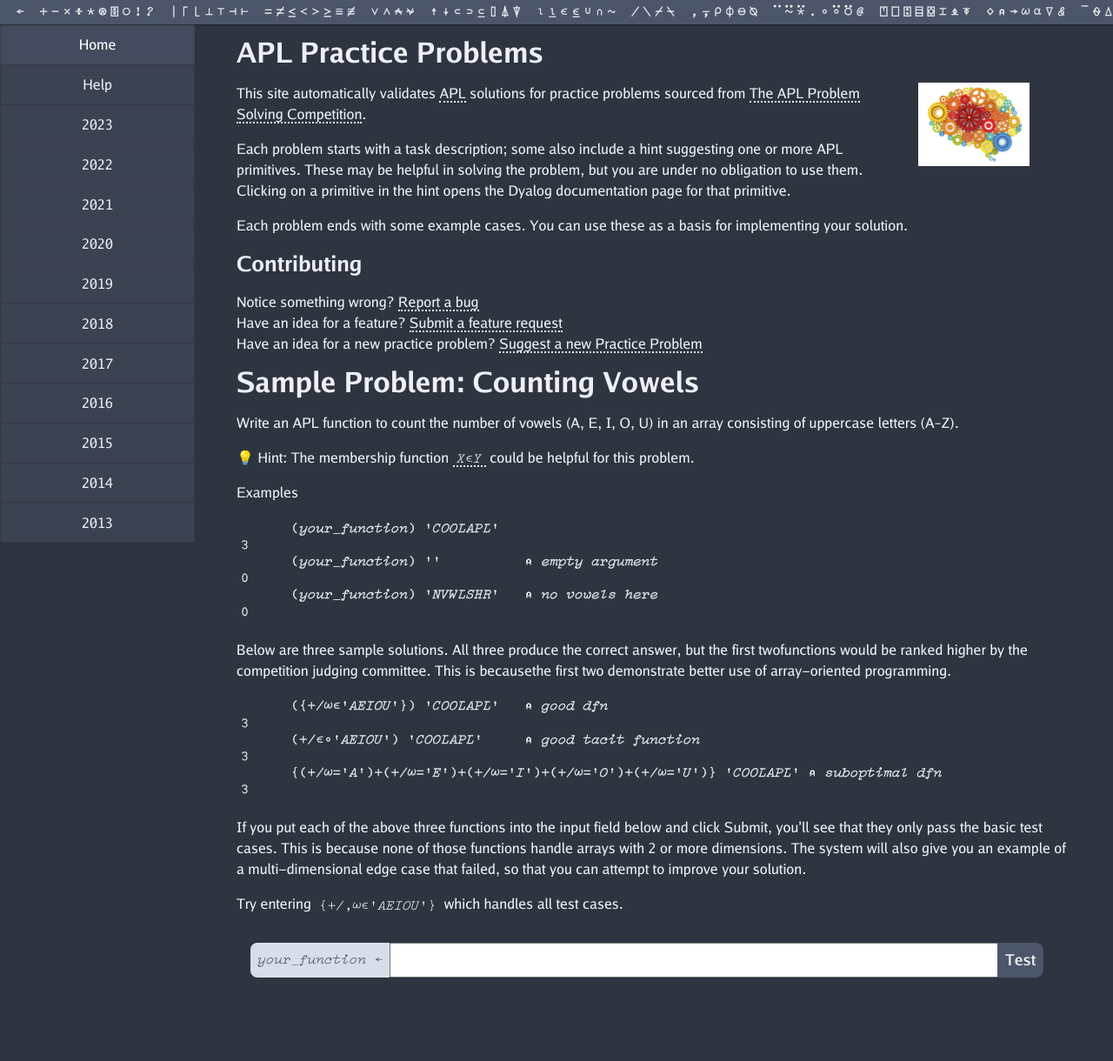
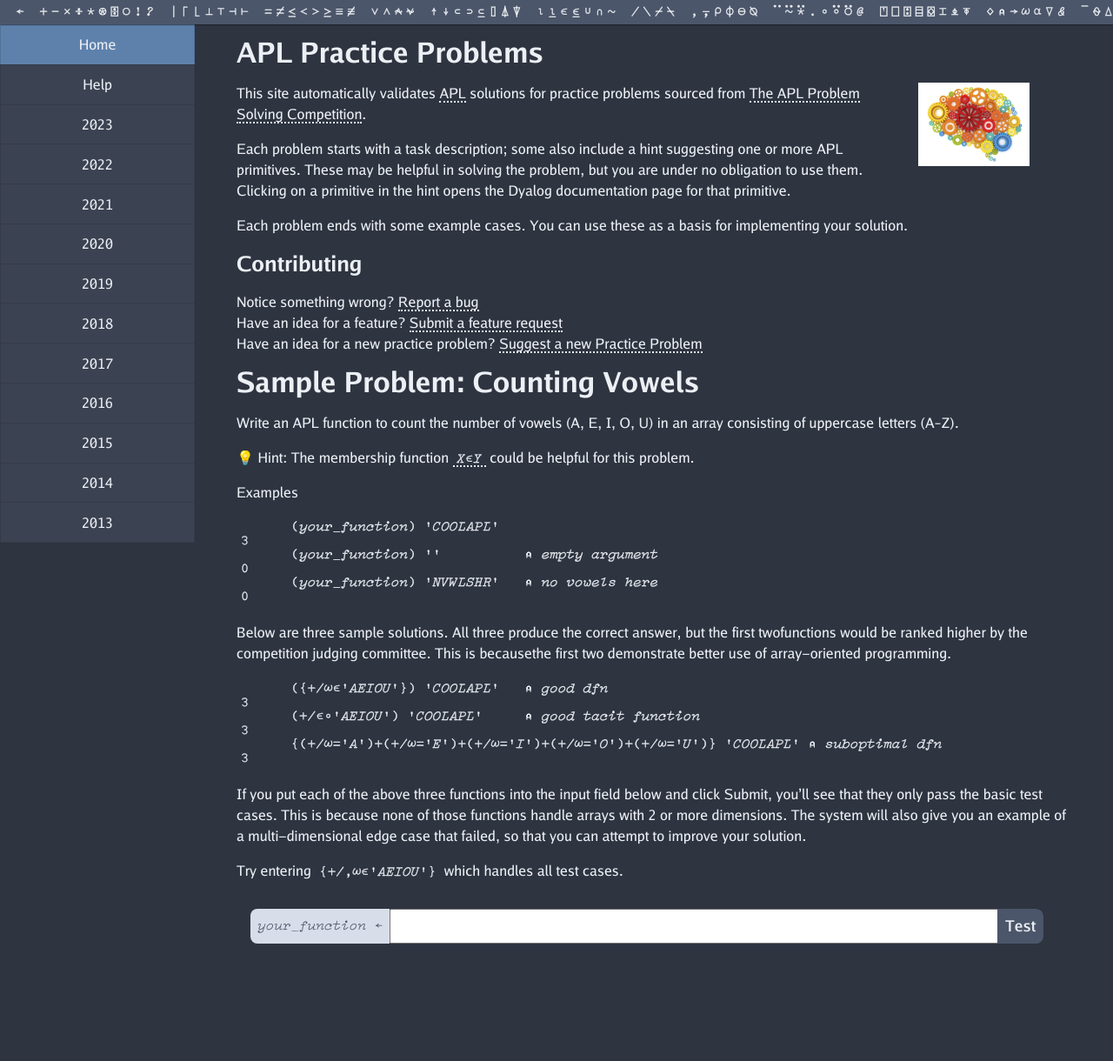
Before and after one commit to Dyalog/PracticeProblems, a Jekyll site: the page built from index.md, in a window 1280 px wide. Shown: the whole page at 87% size. Built offline with Jekyll 4.4.1, drawn with Linux system fonts in a browser that asks for light colours; after the commit the page ends 1181 px from its top, so only the background shows below that.

Commit message:
theme tweaks

```diff
--- a/css/style.scss
+++ b/css/style.scss
@@ -23,6 +23,7 @@
         position:relative;
         padding:1ex;
         height: 5vh;
+        border-bottom: none;
     }
     #burgerBut > svg {height:100%;}
     #burgerBut > * {float:right;z-index: 1;}
@@ -52,7 +53,8 @@ pre, code {
     padding: 0.3em 0.3em 0.3em 0.3em;
     overflow: auto;
     font-family: SAX2;
-    line-height: 1.2em;
+    -webkit-text-stroke: .05ex;
+    line-height: 1em;
     white-space: pre;
     z-index: 1;
 }
@@ -93,7 +95,7 @@ a:hover {border-bottom: 0.25ex solid currentColor;}
 }
 #navbar > .pbutton {
     text-align: left;
-    background: #eae9f3;
+    background: #3b4252;
     width: 100%;
     padding: 0.8rem 1.4rem 0.8rem 3rem;
     text-indent: -2rem;
@@ -104,11 +106,11 @@ a:hover {border-bottom: 0.25ex solid currentColor;}
     display:inline-block;
 }
 #navbar > a:hover, #navbar > .pbutton:hover{
-    background-color: #4c566a;
+    background-color: #81a1c1;
 }
 #navbar > .active{
-    background-color: #434c5e;
-    color: white;
+    background-color: #5e81ac;
+    color: #eceff4;
 }
 
 /* content */
@@ -141,6 +143,7 @@ a:hover {border-bottom: 0.25ex solid currentColor;}
     flex-grow: 1;
     margin-right: -0.1em;
     font-family: SAX2;
+    -webkit-text-stroke: .05ex;
     font-size: 1.5em;
     -webkit-text-stroke: .05ex;
     color: #2e3440;
@@ -156,7 +159,7 @@ a:hover {border-bottom: 0.25ex solid currentColor;}
     padding: 0 0.5em;
 }
 .pdiv > button:hover {
-    background: #4c566a;
+    background: #81a1c1;
     transition: 0.2s;
 }
 .pdiv > button:disabled {
@@ -213,8 +216,7 @@ pre {
 
 .ngn_lb b:hover,
 .ngn_bq .ngn_lb {
-    background-color: #434c5e;
-    color: #eceff4
+    background-color: #81a1c1;
 }
 
 .lb~.input-group {
```
